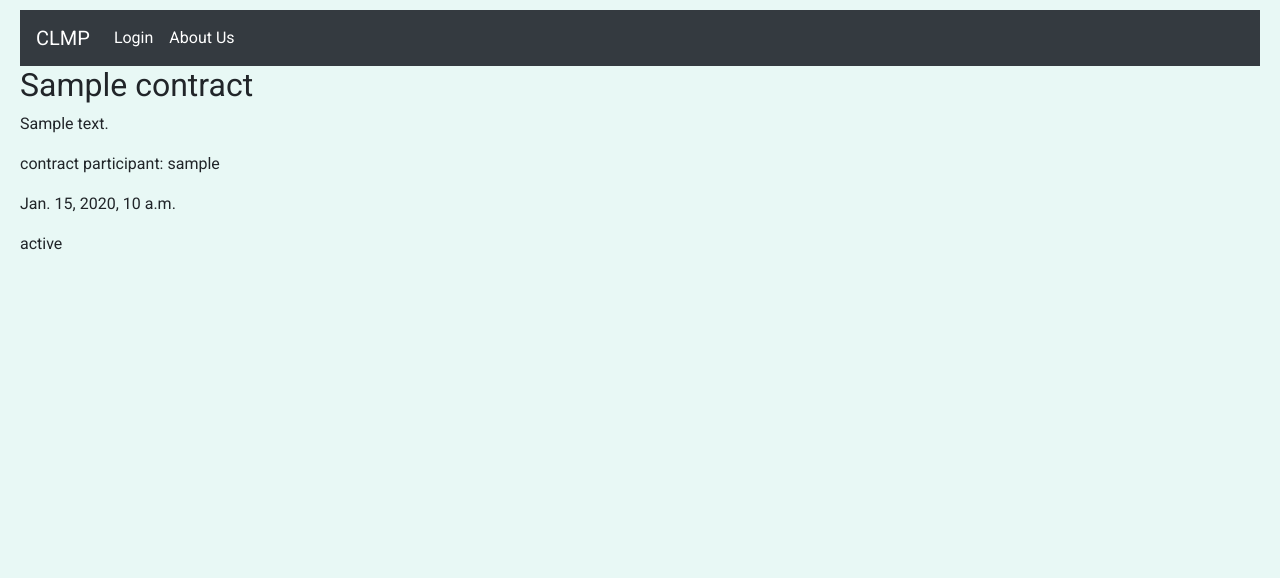
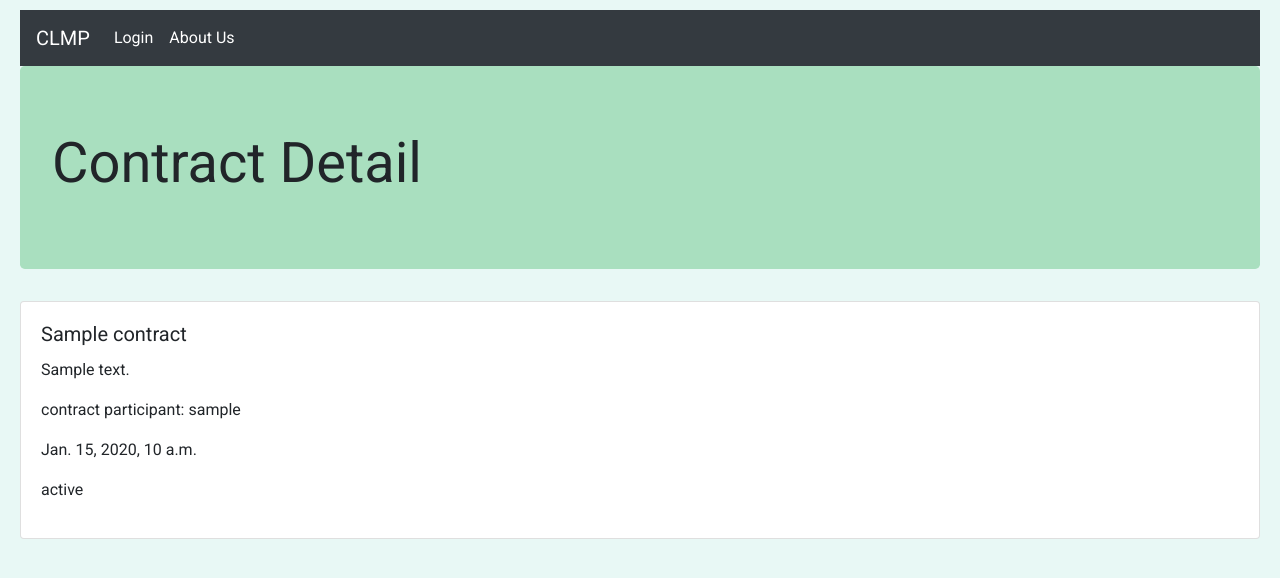
Before and after one commit to wayfarer1549/ECU-SENG-6240-SP2020-Team-3-project, a Django app: a page that uses src/clmp/contracts/templates/contracts/contract_detail.html in a window 1280 px wide. Shown: the top 578 px of the page. Run offline with Django 3.2, Linux system fonts and the light colour scheme; tables that the repository leaves empty hold one stand-in row (values such as "Sample post"); some libraries are stand-ins or nearby versions.

Commit message:
Add'l template updates (contract create / detail)

```diff
--- a/src/clmp/contracts/templates/contracts/contract_create.html
+++ b/src/clmp/contracts/templates/contracts/contract_create.html
@@ -1,6 +1,9 @@
 {% extends 'base_layout.html' %}
 
 {% block content %}
+<div class="jumbotron">
+    <h1 class="display-4">Create a New Contract</h1>
+</div>
 <div class="create-contract">
     <div class="card mx-auto">
         <div class="card-body">
--- a/src/clmp/contracts/templates/contracts/contract_detail.html
+++ b/src/clmp/contracts/templates/contracts/contract_detail.html
@@ -1,10 +1,13 @@
 {% extends 'base_layout.html' %}
 
 {% block content %}
-<div class="contract-detail">
-    <div class="contract">
-        <h2>{{ contract.title }}</h2>
-        <p>{{ contract.body }}</p>
+<div class="jumbotron">
+    <h1 class="display-4">Contract Detail</h1>
+</div>
+<div class="card contract-detail mx-auto">
+    <div class="card-body contract">
+      <h5 class="card-title">{{ contract.title }}</h5>
+      <p class="card-text">{{ contract.body }}</p>
       <p>contract participant: {{ contract.participant }}</p>
       <p>{{ contract.date }}</p>
       <p>{{ contract.contractStatus }}</p>
@@ -13,5 +16,4 @@
       {% endif %}
     </div>
   </div>
-
 {% endblock %}
--- a/src/clmp/contracts/templates/contracts/contract_list.html
+++ b/src/clmp/contracts/templates/contracts/contract_list.html
@@ -2,7 +2,7 @@
 
 {% block content %}
 <div class="jumbotron">
-  <h1 class="display-4">Contracts List</h1>
+  <h1 class="display-4">Contract List</h1>
 </div>
   {% for contract in contracts %}
   <div class="card contract" style="width: 36rem; margin: 10px 0px 10px 0px;">
```
Lines whose indentation alone changed are shown as unchanged.
